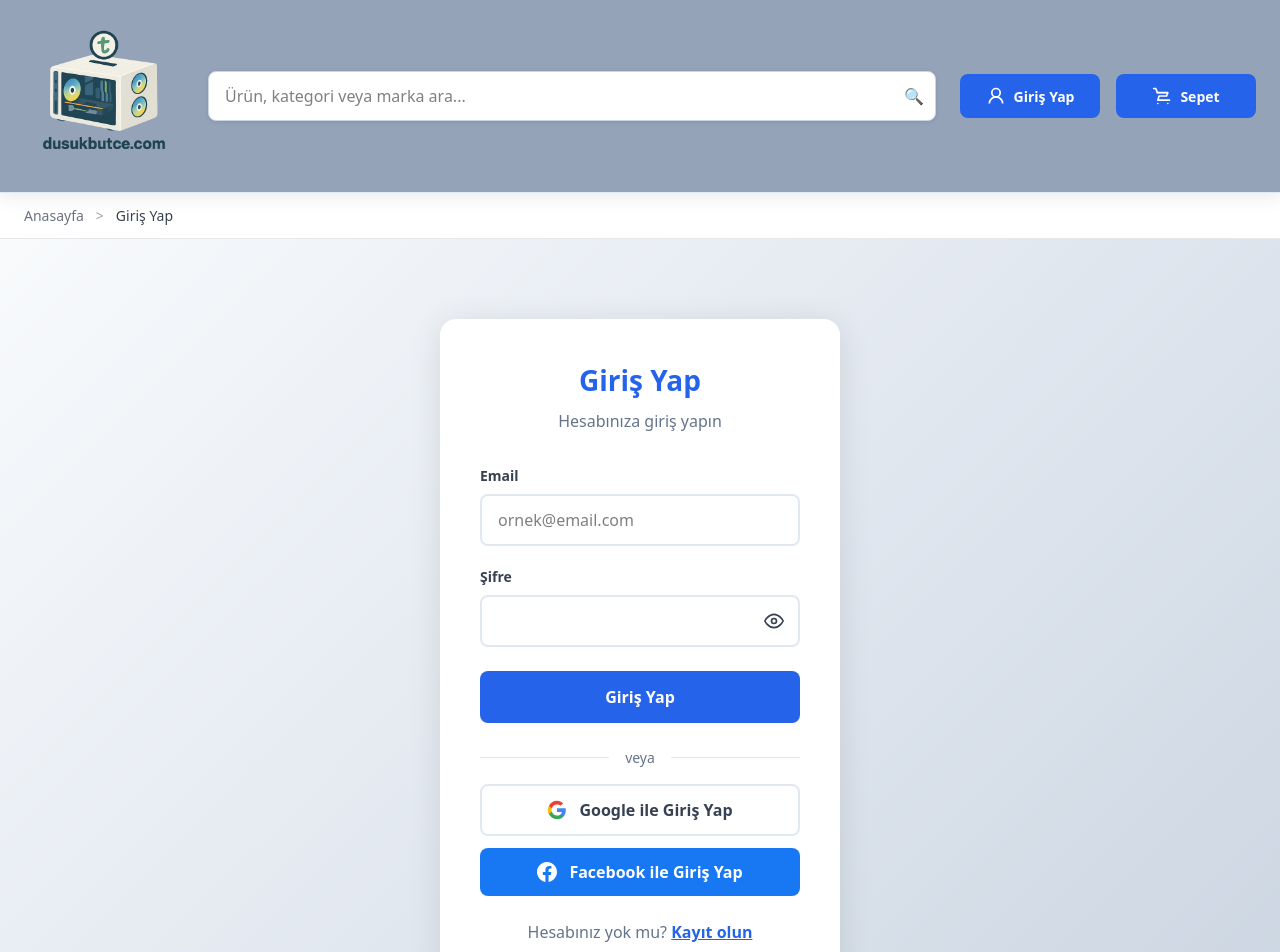
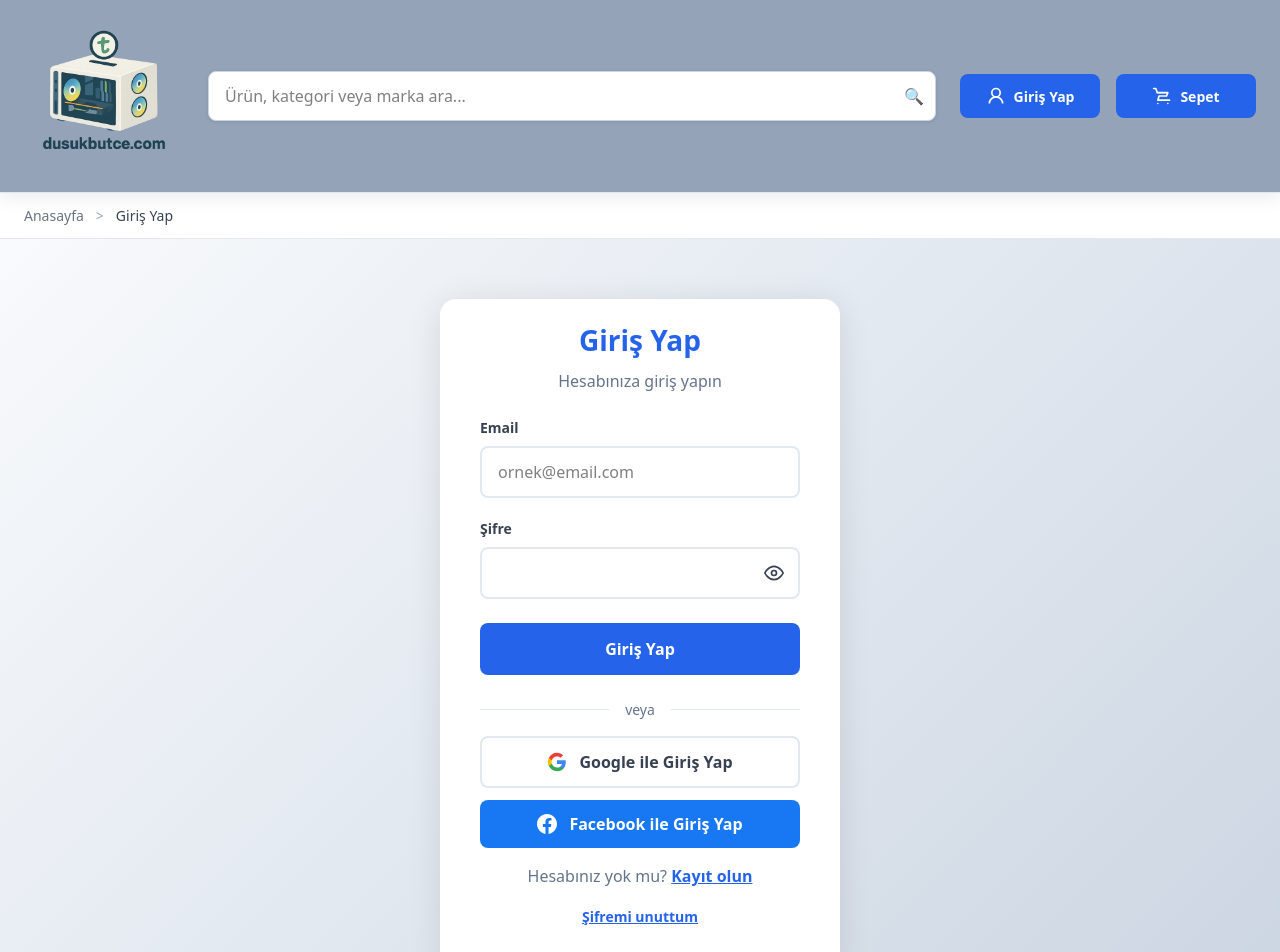
Before and after one commit to ozancidik/dusukbutce-web, a Next.js app: page /login in a window 1280 px wide. Shown: the top 952 px of the page. Built offline with nearby package versions, Linux system fonts and the light colour scheme.

Commit message:
Prod header kodunu uygula, logo boyutlarını ve spacing'i düzelt

```diff
--- a/app/bize-sat/page.tsx
+++ b/app/bize-sat/page.tsx
@@ -41,8 +41,7 @@ export default function BizeSatPage() {
 
   return (
     <div style={{
-      minHeight: '100vh',
-      background: 'linear-gradient(135deg, #374151 0%, #6b7280 50%, #4b5563 100%)',
+      background: 'linear-gradient(180deg, #f8fafc 0%, #e2e8f0 25%, #cbd5e1 50%, #94a3b8 75%, #64748b 100%)',
       padding: isMobile ? '20px 10px' : '40px 20px'
     }}>
       <div style={{
--- a/app/globals.css
+++ b/app/globals.css
@@ -28,7 +28,6 @@ html, body {
 }
 
 body {
-  min-height: 100vh;
   min-width: 100vw;
   display: flex;
   flex-direction: column;
@@ -38,7 +37,6 @@ body {
   flex: 1 1 auto;
   display: flex;
   flex-direction: column;
-  min-height: 100vh;
 }
 
 .small-placeholder::placeholder {
--- a/app/layout.tsx
+++ b/app/layout.tsx
@@ -138,7 +138,7 @@ export default function RootLayout({
         className={`${inter.variable} ${robotoMono.variable} antialiased`}
         suppressHydrationWarning
       >
-        <div style={{ minHeight: "100vh", display: "flex", flexDirection: "column" }}>
+        <div style={{ display: "flex", flexDirection: "column" }}>
           <Header />
           <Breadcrumb />
           <main style={{ flex: 1 }}>
--- a/app/login/page.tsx
+++ b/app/login/page.tsx
@@ -361,7 +361,7 @@ export default function LoginPage() {
           alignItems: "flex-start",
           justifyContent: "center",
           background: "linear-gradient(135deg, #f8fafc 0%, #e2e8f0 50%, #cbd5e1 100%)",
-          padding: "80px 20px 20px 20px",
+          padding: "60px 20px 40px 20px",
         }}
       >
       <div
@@ -374,7 +374,7 @@ export default function LoginPage() {
           maxWidth: "400px",
         }}
       >
-        <div style={{ textAlign: "center", marginBottom: "32px" }}>
+        <div style={{ textAlign: "center", marginBottom: "24px", marginTop: "-20px" }}>
           <h1 style={{
             color: isAdminForm ? "#7c3aed" : "#2563eb",
             fontSize: "28px",
@@ -704,7 +704,7 @@ export default function LoginPage() {
           </button>
         </div>
 
-        <div style={{ textAlign: "center", marginTop: "24px" }}>
+        <div style={{ textAlign: "center", marginTop: "16px" }}>
           <p style={{ color: "#64748b", margin: "0 0 16px 0" }}>
             Hesabınız yok mu?{" "}
             <Link
```
Also changed, not shown: app/components/Header.tsx (+7 -13 lines).
